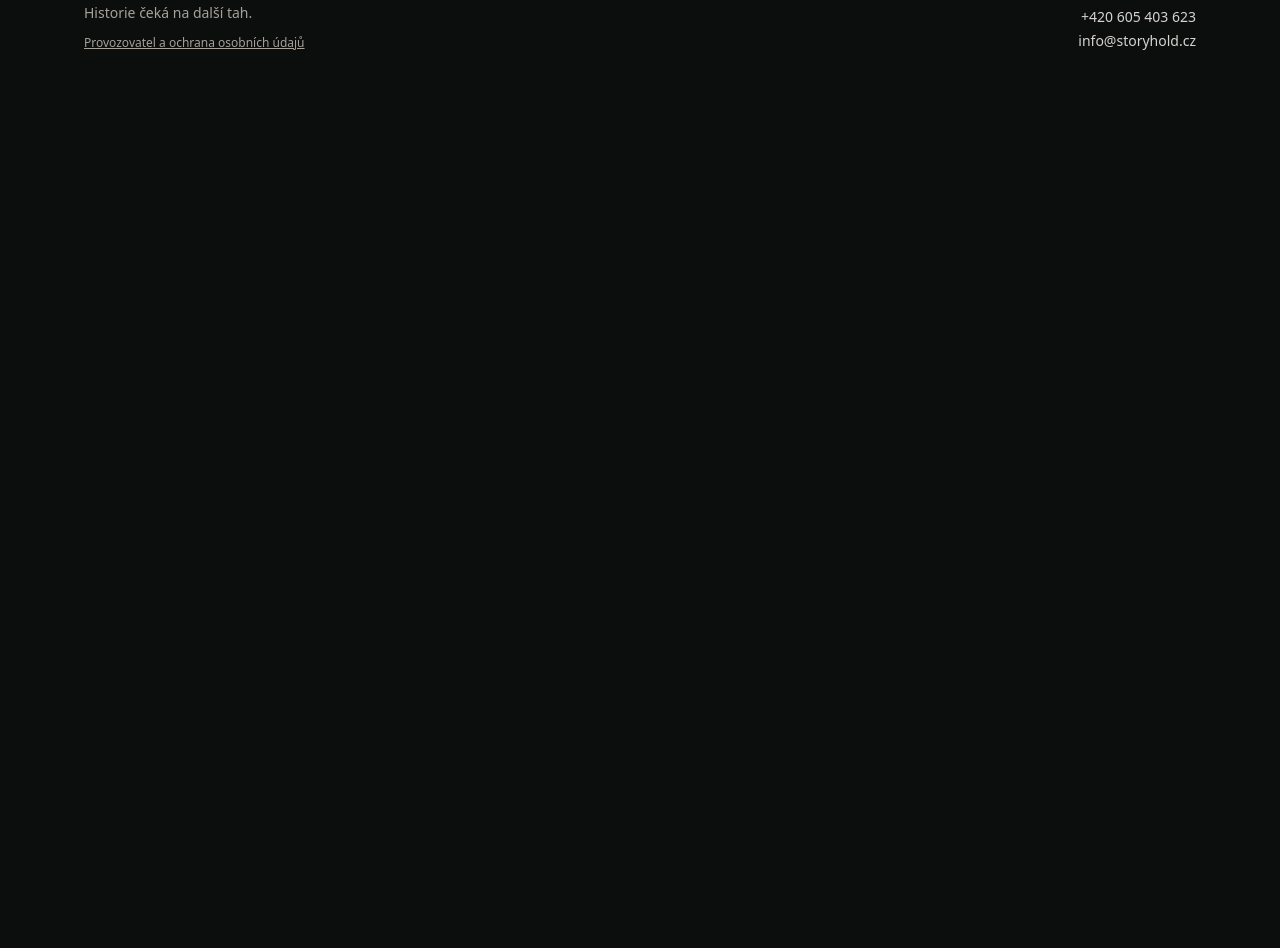
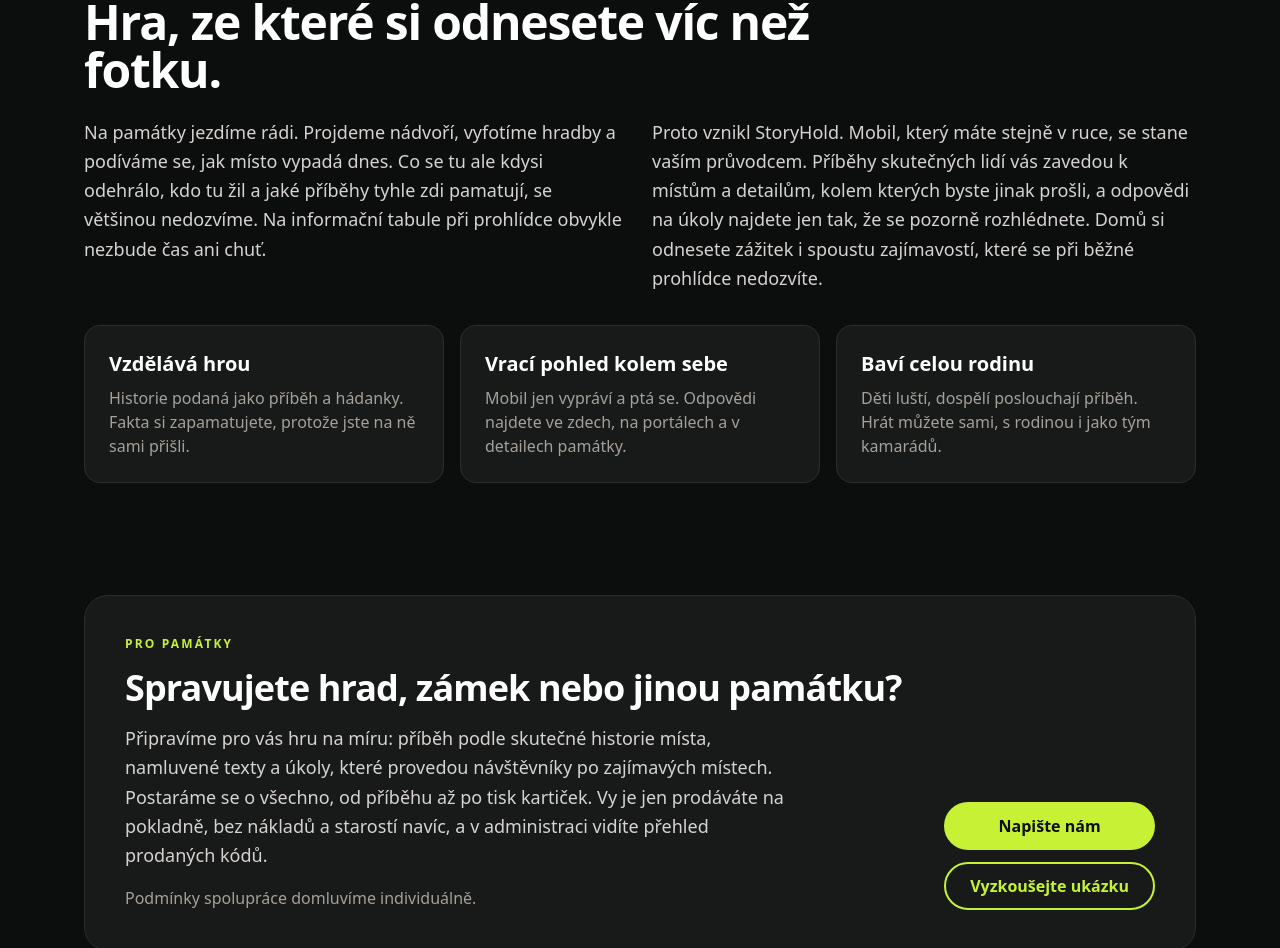
Before and after one commit to BigMcz/zazitkove_hry, a React (Vite) app in the folder frontend/: page / in a window 1280 px wide. Shown: the part 2732-3680 px from the top of the page. Before the commit the page ends 2815 px from the top, so only its background shows below. Built offline with nearby package versions, Linux system fonts and the light colour scheme.

Commit message:
Add the about and heritage sites sections to the landing page
Explains the educational purpose of the games and offers them to castles.
Texts without long dashes, description mentions education.

```diff
--- a/frontend/index.html
+++ b/frontend/index.html
@@ -5,15 +5,15 @@
     <link rel="icon" type="image/svg+xml" href="/favicon.svg" />
     <meta name="viewport" content="width=device-width, initial-scale=1.0" />
     <meta name="theme-color" content="#1c1917" />
-    <title>StoryHold — příběhové hry na hradech a zámcích</title>
-    <meta name="description" content="Příběhové hry na hradech, zámcích a dalších historických památkách. Kód z pokladny, mobil v ruce a historie, která ožije." />
+    <title>StoryHold | příběhové hry na hradech a zámcích</title>
+    <meta name="description" content="Příběhové a vzdělávací hry na hradech, zámcích a dalších historických památkách. Kód z pokladny, mobil v ruce a historie, která ožije." />
     <!-- Search engines index only the production domain; the test server is behind basic auth with noindex -->
     <link rel="canonical" href="https://storyhold.cz/" />
     <!-- Link preview (WhatsApp, Messenger, e-mail…); the picture is made by tools/grafika/og_image.py -->
     <meta property="og:type" content="website" />
     <meta property="og:site_name" content="StoryHold" />
-    <meta property="og:title" content="StoryHold — příběhové hry na historických památkách" />
-    <meta property="og:description" content="Příběhové hry na hradech, zámcích a dalších historických památkách. Kód z pokladny, mobil v ruce a historie, která ožije." />
+    <meta property="og:title" content="StoryHold | příběhové hry na historických památkách" />
+    <meta property="og:description" content="Příběhové a vzdělávací hry na hradech, zámcích a dalších historických památkách. Kód z pokladny, mobil v ruce a historie, která ožije." />
     <meta property="og:url" content="https://storyhold.cz/" />
     <meta property="og:image" content="https://storyhold.cz/og-image.jpg" />
     <meta property="og:image:width" content="1200" />
--- a/frontend/src/components/SiteLayout.tsx
+++ b/frontend/src/components/SiteLayout.tsx
@@ -31,7 +31,7 @@
         onClick={() => window.scrollTo({ top: 0, behavior: 'smooth' })}
         className="rounded focus-visible:outline-3 focus-visible:outline-offset-4 focus-visible:outline-lime"
       >
-        <img src={logoUrl} alt="StoryHold – úvodní stránka" className="h-7 w-auto" />
+        <img src={logoUrl} alt="StoryHold, úvodní stránka" className="h-7 w-auto" />
       </Link>
       <span className="text-xs font-bold tracking-[0.18em] text-lime uppercase">Historie Jinak</span>
     </header>
--- a/frontend/src/pages/HomePage.tsx
+++ b/frontend/src/pages/HomePage.tsx
@@ -4,6 +4,7 @@
 import { api } from '../api/client.ts'
 import { useStartSession } from '../api/queries.ts'
 import { formatAccessCode } from '../components/formatAccessCode.ts'
+import { operator } from '../components/operator.ts'
 import SiteLayout from '../components/SiteLayout.tsx'
 import { useSessionToken } from '../session/sessionTokenContext.ts'
 import type { HomeLocationState } from '../session/usePlaySession.ts'
@@ -25,6 +26,8 @@
         <Steps />
         <OurGames />
         <OnSite />
+        <About />
+        <ForHeritageSites />
       </main>
     </SiteLayout>
   )
@@ -296,7 +299,7 @@
             odsouzeného jeho poslední roli a o třináct let později musel vracet přeplatek za popravu.
           </p>
           <p className="leading-relaxed text-stone-300">
-            Projděte s ním jeho cestu hradem, poslouchejte jeho vyprávění, rozluštěte deset hádanek a složte tajenku —
+            Projděte s ním jeho cestu hradem, poslouchejte jeho vyprávění, rozluštěte deset hádanek a složte tajenku:
             slovo, podle kterého mistr Huss žil.
           </p>
           <ul aria-label="O hře" className="flex flex-wrap gap-2">
@@ -343,6 +346,91 @@
           Kartičku s kódem získáte přímo na památce. Na dostupnost hry se informujte u její pokladny.
         </p>
       </aside>
+    </section>
+  )
+}
+
+/** Why StoryHold exists: games that make people look around and leave knowing more. */
+function About() {
+  return (
+    <section id="o-nas" aria-labelledby="o-nas-nadpis" className="flex scroll-mt-8 flex-col gap-6">
+      <Eyebrow>Proč StoryHold</Eyebrow>
+      <h2 id="o-nas-nadpis" className="max-w-3xl text-4xl font-extrabold tracking-tight sm:text-5xl">
+        Hra, ze které si odnesete víc než fotku.
+      </h2>
+      <div className="grid gap-6 text-lg leading-relaxed text-stone-300 md:grid-cols-2">
+        <p>
+          Na památky jezdíme rádi. Projdeme nádvoří, vyfotíme hradby a podíváme se, jak místo vypadá dnes. Co se tu ale
+          kdysi odehrálo, kdo tu žil a jaké příběhy tyhle zdi pamatují, se většinou nedozvíme. Na informační tabule při
+          prohlídce obvykle nezbude čas ani chuť.
+        </p>
+        <p>
+          Proto vznikl StoryHold. Mobil, který máte stejně v ruce, se stane vaším průvodcem. Příběhy skutečných lidí vás
+          zavedou k místům a detailům, kolem kterých byste jinak prošli, a odpovědi na úkoly najdete jen tak, že se
+          pozorně rozhlédnete. Domů si odnesete zážitek i spoustu zajímavostí, které se při běžné prohlídce nedozvíte.
+        </p>
+      </div>
+      <ul aria-label="Co hra přináší" className="mt-2 grid gap-4 md:grid-cols-3">
+        {aboutPoints.map((point) => (
+          <li key={point.title} className="flex flex-col gap-2 rounded-2xl border border-night-line bg-night-card p-6">
+            <h3 className="text-xl font-extrabold">{point.title}</h3>
+            <p className="text-stone-400">{point.text}</p>
+          </li>
+        ))}
+      </ul>
+    </section>
+  )
+}
+
+const aboutPoints = [
+  {
+    title: 'Vzdělává hrou',
+    text: 'Historie podaná jako příběh a hádanky. Fakta si zapamatujete, protože jste na ně sami přišli.',
+  },
+  {
+    title: 'Vrací pohled kolem sebe',
+    text: 'Mobil jen vypráví a ptá se. Odpovědi najdete ve zdech, na portálech a v detailech památky.',
+  },
+  {
+    title: 'Baví celou rodinu',
+    text: 'Děti luští, dospělí poslouchají příběh. Hrát můžete sami, s rodinou i jako tým kamarádů.',
+  },
+]
+
+/** Offer for castles and other heritage sites, the actual customers of StoryHold. */
+function ForHeritageSites() {
+  return (
+    <section
+      id="pro-pamatky"
+      aria-labelledby="pro-pamatky-nadpis"
+      className="grid scroll-mt-8 gap-8 rounded-3xl border border-night-line bg-night-card p-6 md:grid-cols-[1fr_auto] md:items-end md:p-10"
+    >
+      <div className="flex flex-col gap-4">
+        <Eyebrow>Pro památky</Eyebrow>
+        <h2 id="pro-pamatky-nadpis" className="text-3xl font-extrabold tracking-tight sm:text-4xl">
+          Spravujete hrad, zámek nebo jinou památku?
+        </h2>
+        <p className="max-w-2xl text-lg leading-relaxed text-stone-300">
+          Připravíme pro vás hru na míru: příběh podle skutečné historie místa, namluvené texty a úkoly, které provedou
+          návštěvníky po zajímavých místech. Postaráme se o všechno, od příběhu až po tisk kartiček. Vy je jen prodáváte
+          na pokladně, bez nákladů a starostí navíc, a v administraci vidíte přehled prodaných kódů.
+        </p>
+        <p className="text-stone-400">Podmínky spolupráce domluvíme individuálně.</p>
+      </div>
+      <div className="flex flex-col gap-3 sm:flex-row md:flex-col">
+        <a
+          href={`mailto:${operator.email}?subject=${encodeURIComponent('Hra StoryHold pro naši památku')}`}
+          className="inline-flex min-h-12 items-center justify-center rounded-full bg-lime px-6 font-bold text-night transition-colors hover:bg-lime-dark"
+        >
+          Napište nám
+        </a>
+        <a
+          href="#nase-hry"
+          className="inline-flex min-h-12 items-center justify-center rounded-full border-2 border-lime px-6 font-bold text-lime hover:bg-lime hover:text-night"
+        >
+          Vyzkoušejte ukázku
+        </a>
+      </div>
     </section>
   )
 }
--- a/frontend/src/pages/PrivacyPage.tsx
+++ b/frontend/src/pages/PrivacyPage.tsx
@@ -10,7 +10,7 @@
 export default function PrivacyPage() {
   return (
     <SiteLayout>
-      <title>Ochrana osobních údajů — StoryHold</title>
+      <title>Ochrana osobních údajů | StoryHold</title>
       <main className="flex max-w-3xl flex-col gap-10 pt-10 pb-20 md:pt-16">
         <header className="flex flex-col gap-4">
           <p className="text-xs font-bold tracking-[0.18em] text-lime uppercase">Ochrana osobních údajů</p>
@@ -39,20 +39,20 @@
         <Section title="Co zpracováváme a proč">
           <Purpose
             title="Hraní hry"
-            data="Přístupový kód z kartičky, průběh hry (vyřešená stanoviště, zadané odpovědi, použité nápovědy, časy) a název týmu, pokud ho vyplníte. Název týmu je nepovinný — nepište do něj prosím celá jména ani jiné osobní údaje."
-            basis="Plnění smlouvy — poskytujeme vám hru, kterou jste si koupili nebo kterou jste si sami spustili (čl. 6 odst. 1 písm. b) GDPR)."
+            data="Přístupový kód z kartičky, průběh hry (vyřešená stanoviště, zadané odpovědi, použité nápovědy, časy) a název týmu, pokud ho vyplníte. Název týmu je nepovinný, nepište do něj prosím celá jména ani jiné osobní údaje."
+            basis="Plnění smlouvy: poskytujeme vám hru, kterou jste si koupili nebo kterou jste si sami spustili (čl. 6 odst. 1 písm. b) GDPR)."
             retention="Údaje o konkrétní hře 12 měsíců od vypršení kódu. Potom název týmu automaticky smažeme; průběh hry zůstane bez vazby na vás jen jako anonymní statistika (např. obtížnost úkolů nebo počty aktivovaných kódů)."
           />
           <Purpose
             title="Ochrana proti zneužití"
             data="IP adresa zařízení při zadávání přístupového kódu a při přihlášení do administrace."
-            basis="Oprávněný zájem — chránit kódy a účty před hádáním a útoky (čl. 6 odst. 1 písm. f) GDPR)."
+            basis="Oprávněný zájem, tedy chránit kódy a účty před hádáním a útoky (čl. 6 odst. 1 písm. f) GDPR)."
             retention="Jen v operační paměti serveru po dobu 1 minuty, nikam se neukládá. Záznamy serveru (logy) IP adresy návštěvníků neobsahují."
           />
           <Purpose
             title="Komunikace s vámi"
             data="Jméno, e-mail nebo telefon a obsah zprávy, pokud nás kontaktujete."
-            basis="Oprávněný zájem — odpovědět vám a vyřešit váš dotaz (čl. 6 odst. 1 písm. f) GDPR)."
+            basis="Oprávněný zájem, tedy odpovědět vám a vyřešit váš dotaz (čl. 6 odst. 1 písm. f) GDPR)."
             retention="Po dobu vyřizování a poté nejdéle 3 roky, pro případ, že se k dotazu budete vracet."
           />
           <Purpose
@@ -96,7 +96,7 @@
                 </tr>
                 <tr>
                   <td className="py-2 pr-4 font-mono text-xs">JSESSIONID, XSRF-TOKEN</td>
-                  <td className="py-2 pr-4">Přihlášení do administrace a ochrana formulářů — jen pro správce a partnery.</td>
+                  <td className="py-2 pr-4">Přihlášení do administrace a ochrana formulářů, jen pro správce a partnery.</td>
                   <td className="py-2">Do odhlášení nebo zavření prohlížeče.</td>
                 </tr>
               </tbody>
@@ -111,12 +111,12 @@
             nakládat jen podle našich pokynů:
           </p>
           <ul className="list-disc space-y-1 pl-5">
-            <li>WEDOS Internet, a.s. — provoz serveru (datové centrum v České republice),</li>
-            <li>Seznam.cz, a.s. — e-mailová schránka.</li>
+            <li>WEDOS Internet, a.s.: provoz serveru (datové centrum v České republice),</li>
+            <li>Seznam.cz, a.s.: e-mailová schránka.</li>
           </ul>
           <p>
             Památce, na jejíž pokladně jste kartičku koupili, předáváme jen souhrnné počty aktivovaných kódů pro
-            vyúčtování — žádné údaje o vás ani o průběhu vaší hry. Údaje můžeme předat také státním orgánům, pokud nám to
+            vyúčtování, žádné údaje o vás ani o průběhu vaší hry. Údaje můžeme předat také státním orgánům, pokud nám to
             ukládá zákon. Mimo Evropskou unii údaje nepředáváme.
           </p>
         </Section>
@@ -130,7 +130,7 @@
             <li>na omezení zpracování,</li>
             <li>na přenositelnost údajů, které jste nám poskytli,</li>
             <li>
-              <strong>vznést námitku</strong> proti zpracování založenému na oprávněném zájmu — pak údaje dál nezpracujeme,
+              <strong>vznést námitku</strong> proti zpracování založenému na oprávněném zájmu; pak údaje dál nezpracujeme,
               pokud neprokážeme závažné důvody,
             </li>
             <li>
@@ -147,7 +147,7 @@
               {operator.email}
             </a>
             , vyřídíme ji bez zbytečného odkladu, nejpozději do jednoho měsíce. Protože hrajete bez registrace, uveďte
-            prosím přístupový kód z kartičky — jinak nedokážeme poznat, která hra je vaše.
+            prosím přístupový kód z kartičky, jinak nedokážeme poznat, která hra je vaše.
           </p>
         </Section>
 
```
Also changed, not shown: 2 other files (tests, documents, lock files or other folders).
